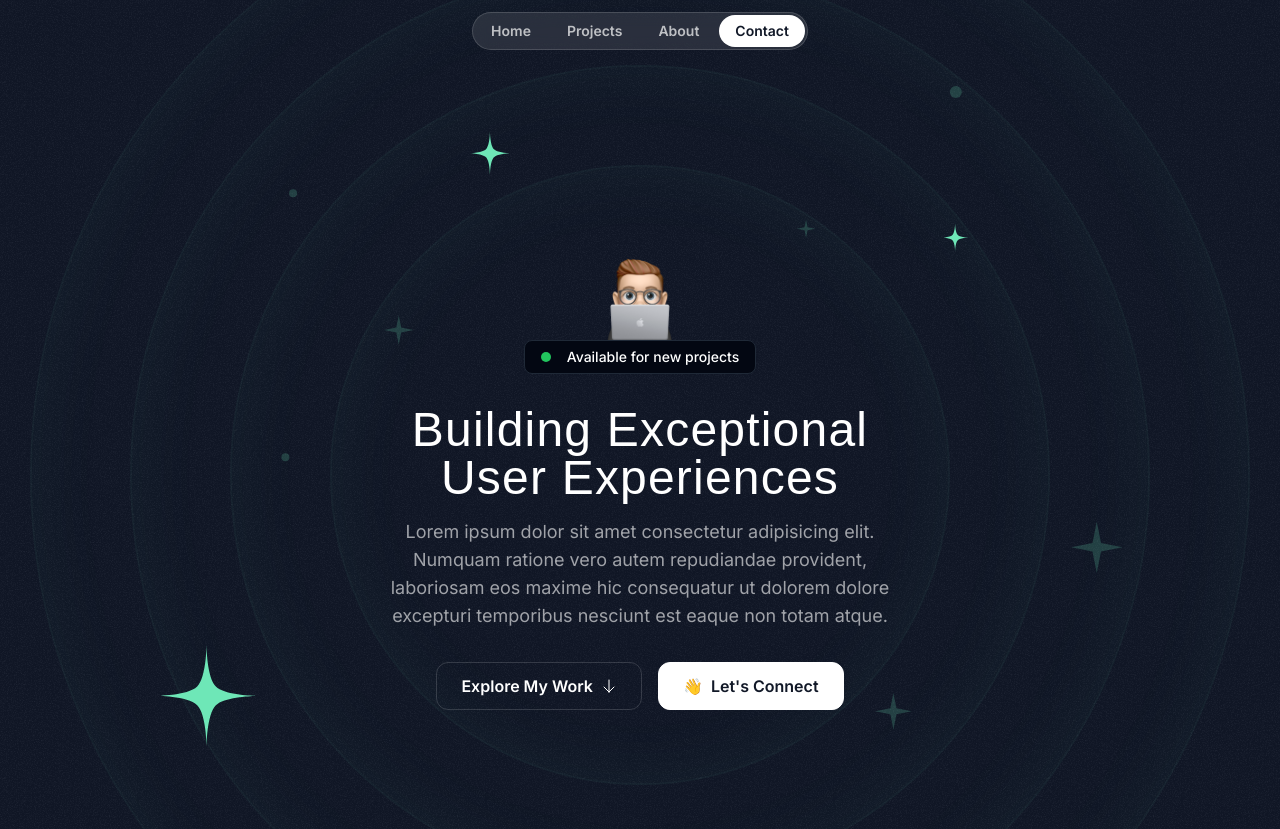
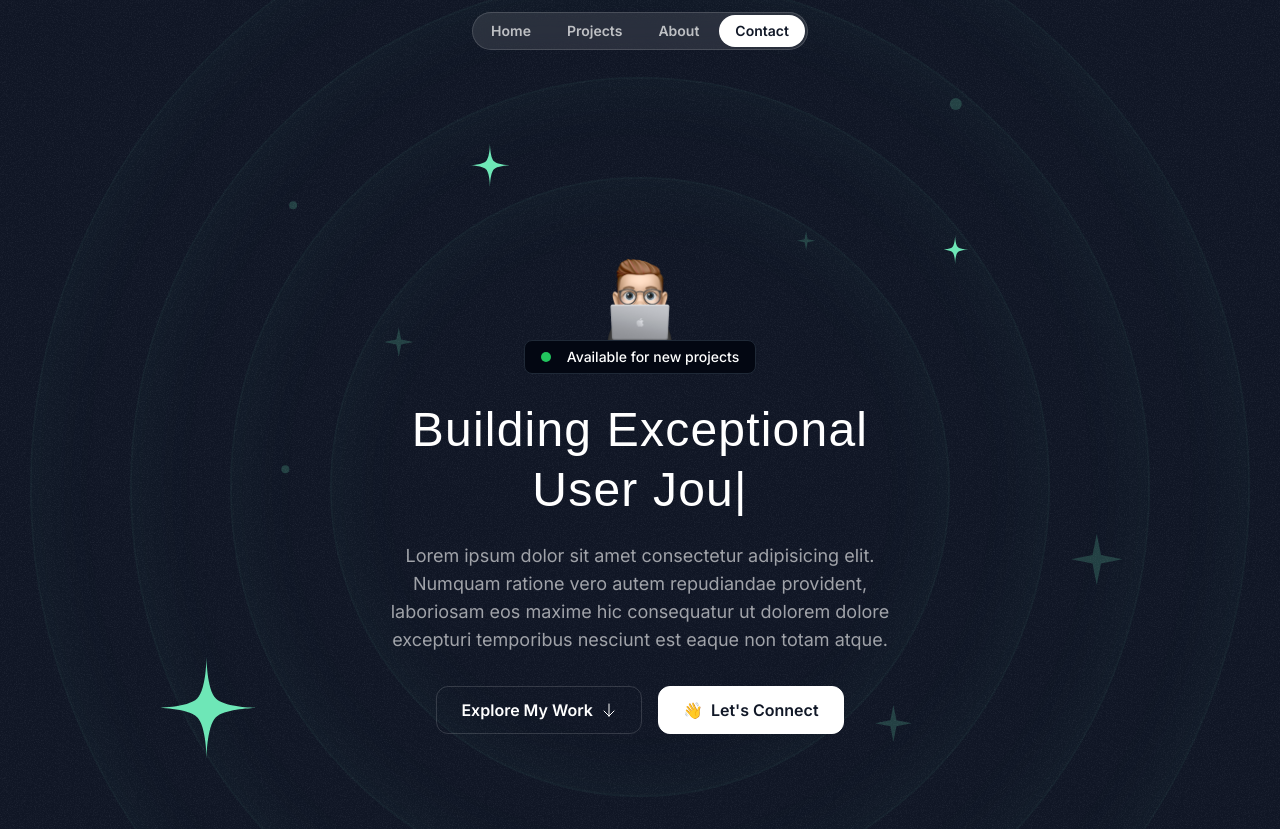
Before and after one commit to Coconhat/porfolio, a Next.js app: page / in a window 1280 px wide. Shown: the top 829 px of the page. Built offline with nearby package versions, Linux system fonts and the light colour scheme; a web font is replaced by a local one.

Commit message:
added type effect for the hero section

```diff
--- a/package.json
+++ b/package.json
@@ -14,6 +14,7 @@
     "next": "14.2.5",
     "react": "^18",
     "react-dom": "^18",
+    "react-type-animation": "^3.2.0",
     "tailwind-merge": "^2.4.0"
   },
   "devDependencies": {
--- a/src/app/page.tsx
+++ b/src/app/page.tsx
@@ -3,6 +3,7 @@ import { HeroSection } from "@/sections/Hero";
 import { ProjectsSection } from "@/sections/Projects";
 import { TapeSection } from "@/sections/Tape";
 import { AboutSection } from "@/sections/About";
+import { ContactSection } from "@/sections/Contact";
 
 export default function Home() {
   return (
@@ -12,6 +13,8 @@ export default function Home() {
       <ProjectsSection />
       <TapeSection />
       <AboutSection />
+      <ContactSection />
+
     </div>
   );
 }
--- a/src/sections/Contact.tsx
+++ b/src/sections/Contact.tsx
@@ -1,3 +1,9 @@
 export const ContactSection = () => {
-  return <div>Contact Section</div>;
+  return <div>
+    <h2>Like what you see?</h2>
+    <p>Let's connect and discuss how I can help you achieve your goals.</p>
+    <button>
+      <span>Get in touch</span>
+    </button>
+  </div>;
 };
--- a/src/sections/Hero.tsx
+++ b/src/sections/Hero.tsx
@@ -1,3 +1,5 @@
+"use client";
+
 import memojiImage from "@/assets/images/memoji-computer.png";
 import Image from "next/image";
 import ArrowDown from "@/assets/icons/arrow-down.svg";
@@ -5,6 +7,7 @@ import grainImage from "@/assets/images/grain.jpg";
 import StarIcon from "@/assets/icons/star.svg";
 import { HeroOrbit } from "@/components/HeroOrbit";
 import SparkleIcon from "@/assets/icons/sparkle.svg";
+import { TypeAnimation } from "react-type-animation";
 
 export const HeroSection = () => {
   return (
@@ -68,8 +71,41 @@ export const HeroSection = () => {
         </div>
         <div className="max-w-lg mx-auto">
           <h1 className="font-serif text-3xl md:text-5xl text-center mt-8 tracking-wide">
-            Building Exceptional User Experiences
+            Building Exceptional
+            <div
+              style={{
+                minHeight: "1.5em",
+                overflow: "hidden",
+                display: "flex",
+                alignItems: "center",
+                justifyContent: "center",
+              }}
+            >
+              <TypeAnimation
+                sequence={[
+                  "User Experiences",
+                  800,
+                  "Digital Interactions",
+                  800,
+                  "User Journeys",
+                  800,
+                  "Designs",
+                  800,
+                  "Digital Engagements",
+                  1000
+                ]}
+                wrapper="span"
+                cursor={true}
+                repeat={Infinity}
+                speed={40}
+                style={{
+                  display: "inline-block",
+                  whiteSpace: "nowrap",
+                }}
+              />
+            </div>
           </h1>
+
           <p className="mt-4 text-center text-white/60 md:text-lg">
             Lorem ipsum dolor sit amet consectetur adipisicing elit. Numquam
             ratione vero autem repudiandae provident, laboriosam eos maxime hic
@@ -77,6 +113,7 @@ export const HeroSection = () => {
             eaque non totam atque.
           </p>
         </div>
+
         <div className="flex flex-col md:flex-row justify-center items-center mt-8 gap-4 z-30">
           <button className="inline-flex items-center gap-2 border border-white/15 px-6 h-12 rounded-xl">
             <span className="font-semibold">Explore My Work</span>
```
Also changed, not shown: 1 other file (tests, documents, lock files or other folders).
